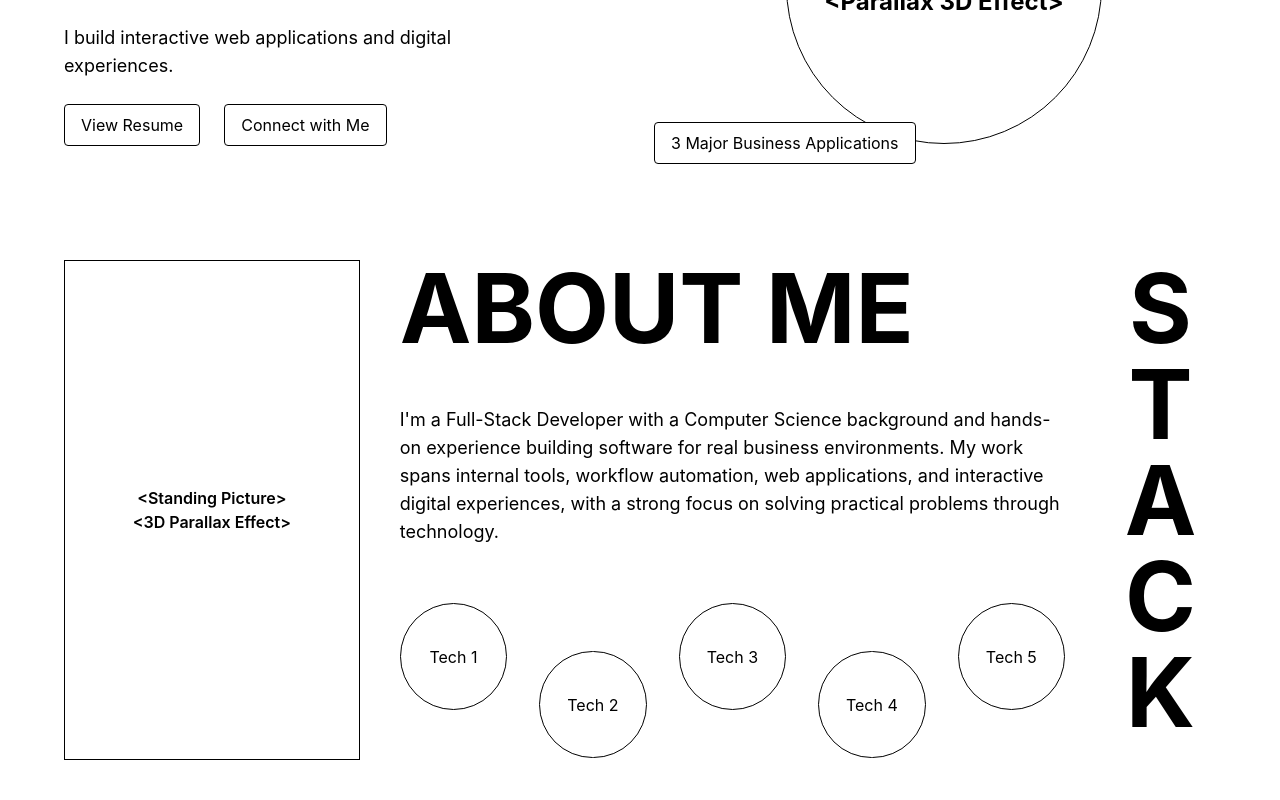
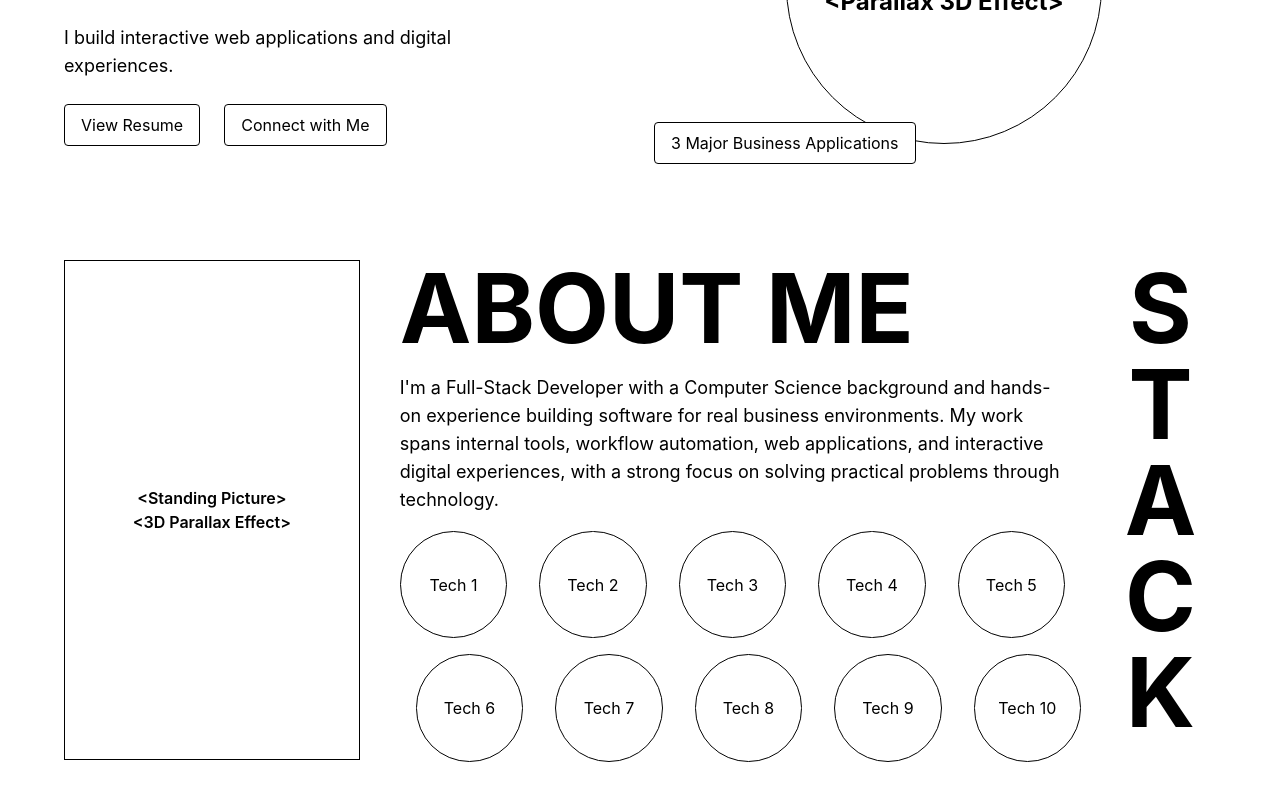
Before and after one commit to shuaiby18/portfolio, a React app: page / in a window 1280 px wide. Shown: the part 356-1156 px from the top of the page. Built offline with nearby package versions, Linux system fonts and the light colour scheme; the HTML template or start-up script is replaced by a standard one.

Commit message:
Updated About Section Desktop Layout for 10 Stack

```diff
--- a/src/components/About.jsx
+++ b/src/components/About.jsx
@@ -21,12 +21,12 @@ function About() {
           <div className="contents lg:block">
 
             {/* Heading */}
-            <h2 className="order-1 col-span-12 lg:order-none lg:col-span-1 text-5xl lg:text-8xl font-bold text-center lg:text-left mb-0 lg:mb-8">
+            <h2 className="order-1 col-span-12 lg:order-none lg:col-span-1 text-5xl lg:text-8xl font-bold text-center lg:text-left mb-0 lg:mb-0">
               ABOUT ME
             </h2>
 
             {/* Description */}
-            <div className="order-3 col-span-6 min-w-0 lg:order-none lg:col-span-1 min-h-0 lg:min-h-[175px] flex items-start lg:items-center mb-0 lg:mb-10">
+            <div className="order-3 col-span-6 min-w-0 lg:order-none lg:col-span-1 min-h-0 lg:min-h-[175px] flex items-start lg:items-center mb-0 lg:mb-0">
               <p className="text-sm sm:text-base lg:text-lg">
                 I'm a Full-Stack Developer with a Computer Science background
                 and hands-on experience building software for real business
@@ -37,15 +37,14 @@ function About() {
             </div>
 
             {/* Tech stack */}
-            <div className="order-4 col-span-10 min-w-0 lg:order-none lg:col-span-1 grid grid-cols-8 gap-y-4 lg:grid-cols-5 lg:gap-8">
-
-              {/* Mobile: Row 1 / Desktop: Original layout */}
+<div className="order-4 col-span-10 min-w-0 lg:order-none lg:col-span-1 grid grid-cols-8 gap-y-4 lg:grid-cols-5 lg:gap-x-8 lg:gap-y-4">
+              {/* Mobile: Row 1 / Desktop: Row 1 */}
 
               <div className="col-span-2 col-start-2 row-start-1 lg:col-span-1 lg:col-start-auto lg:row-start-auto border rounded-full aspect-square w-[90%] lg:w-full justify-self-center flex items-center justify-center text-xs sm:text-base">
                 Tech 1
               </div>
 
-              <div className="col-span-2 col-start-4 row-start-1 lg:col-span-1 lg:col-start-auto lg:row-start-auto border rounded-full aspect-square w-[90%] lg:w-full justify-self-center flex items-center justify-center lg:mt-12 text-xs sm:text-base">
+              <div className="col-span-2 col-start-4 row-start-1 lg:col-span-1 lg:col-start-auto lg:row-start-auto border rounded-full aspect-square w-[90%] lg:w-full justify-self-center flex items-center justify-center text-xs sm:text-base">
                 Tech 2
               </div>
 
@@ -53,9 +52,9 @@ function About() {
                 Tech 3
               </div>
 
-              {/* Mobile: Row 2 / Desktop: Original layout */}
+              {/* Mobile: Row 2 / Desktop: Row 1 */}
 
-              <div className="col-span-2 col-start-1 row-start-2 lg:col-span-1 lg:col-start-auto lg:row-start-auto border rounded-full aspect-square w-[90%] lg:w-full justify-self-center flex items-center justify-center lg:mt-12 text-xs sm:text-base">
+              <div className="col-span-2 col-start-1 row-start-2 lg:col-span-1 lg:col-start-auto lg:row-start-auto border rounded-full aspect-square w-[90%] lg:w-full justify-self-center flex items-center justify-center text-xs sm:text-base">
                 Tech 4
               </div>
 
@@ -63,27 +62,27 @@ function About() {
                 Tech 5
               </div>
 
-              {/* Additional mobile circles */}
+              {/* Mobile: Row 2 / Desktop: Row 2 */}
 
-              <div className="col-span-2 col-start-5 row-start-2 lg:hidden border rounded-full aspect-square w-[90%] justify-self-center flex items-center justify-center text-xs sm:text-base">
+              <div className="col-span-2 col-start-5 row-start-2 lg:col-span-1 lg:col-start-auto lg:row-start-auto border rounded-full aspect-square w-[90%] lg:w-full justify-self-center flex items-center justify-center text-xs sm:text-base lg:translate-x-4">
                 Tech 6
               </div>
 
-              <div className="col-span-2 col-start-7 row-start-2 lg:hidden border rounded-full aspect-square w-[90%] justify-self-center flex items-center justify-center text-xs sm:text-base">
+              <div className="col-span-2 col-start-7 row-start-2 lg:col-span-1 lg:col-start-auto lg:row-start-auto border rounded-full aspect-square w-[90%] lg:w-full justify-self-center flex items-center justify-center text-xs sm:text-base lg:translate-x-4">
                 Tech 7
               </div>
 
-              {/* Mobile: Row 3 */}
+              {/* Mobile: Row 3 / Desktop: Row 2 */}
 
-              <div className="col-span-2 col-start-2 row-start-3 lg:hidden border rounded-full aspect-square w-[90%] justify-self-center flex items-center justify-center text-xs sm:text-base">
+              <div className="col-span-2 col-start-2 row-start-3 lg:col-span-1 lg:col-start-auto lg:row-start-auto border rounded-full aspect-square w-[90%] lg:w-full justify-self-center flex items-center justify-center text-xs sm:text-base lg:translate-x-4">
                 Tech 8
               </div>
 
-              <div className="col-span-2 col-start-4 row-start-3 lg:hidden border rounded-full aspect-square w-[90%] justify-self-center flex items-center justify-center text-xs sm:text-base">
+              <div className="col-span-2 col-start-4 row-start-3 lg:col-span-1 lg:col-start-auto lg:row-start-auto border rounded-full aspect-square w-[90%] lg:w-full justify-self-center flex items-center justify-center text-xs sm:text-base lg:translate-x-4">
                 Tech 9
               </div>
 
-              <div className="col-span-2 col-start-6 row-start-3 lg:hidden border rounded-full aspect-square w-[90%] justify-self-center flex items-center justify-center text-xs sm:text-base">
+              <div className="col-span-2 col-start-6 row-start-3 lg:col-span-1 lg:col-start-auto lg:row-start-auto border rounded-full aspect-square w-[90%] lg:w-full justify-self-center flex items-center justify-center text-xs sm:text-base lg:translate-x-4">
                 Tech 10
               </div>
 
```
